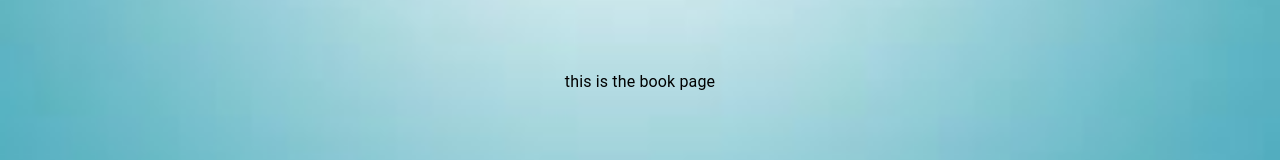
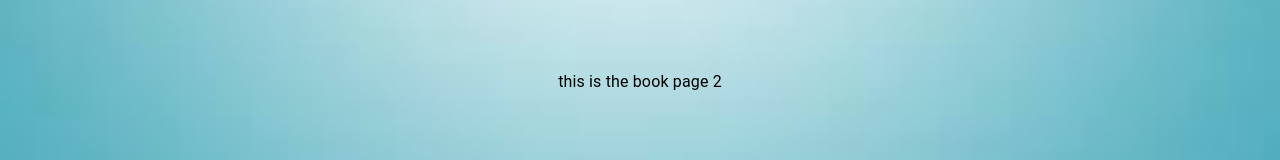
Before and after one commit to AshwinHarikumar/TechCode, a React (Vite) app: page /books in a window 1280 px wide. Shown: the part 318-478 px from the top of the page. Built offline with nearby package versions, Linux system fonts and the light colour scheme.

Commit message:
last commit

```diff
--- a/src/components/Books.jsx
+++ b/src/components/Books.jsx
@@ -3,7 +3,7 @@ import { Typography } from '@mui/material'
 const Books = () => {
   return (
     <div>
-      <Typography>this is the book page</Typography>
+      <Typography>this is the book page 2</Typography>
     </div>
   )
 }
```
